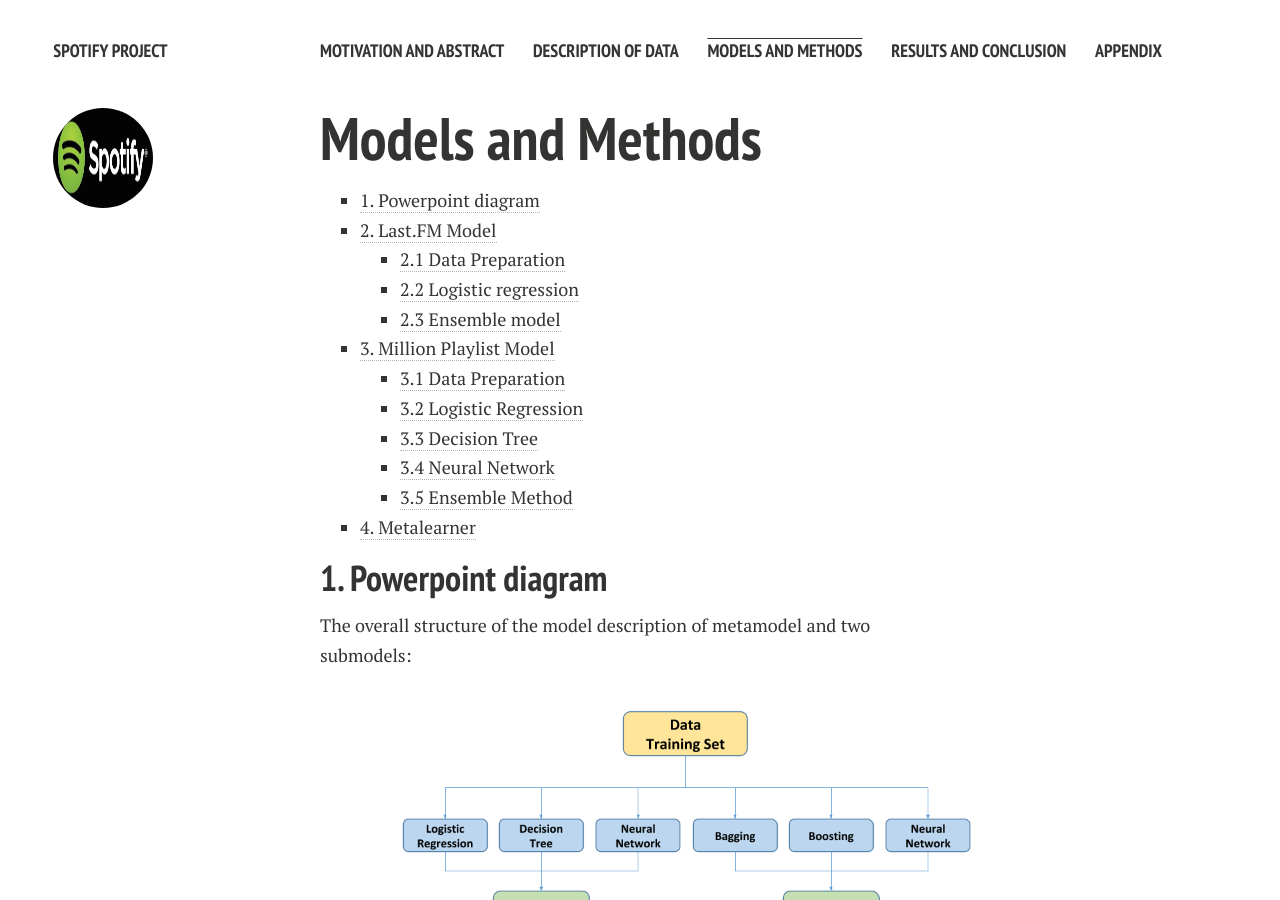
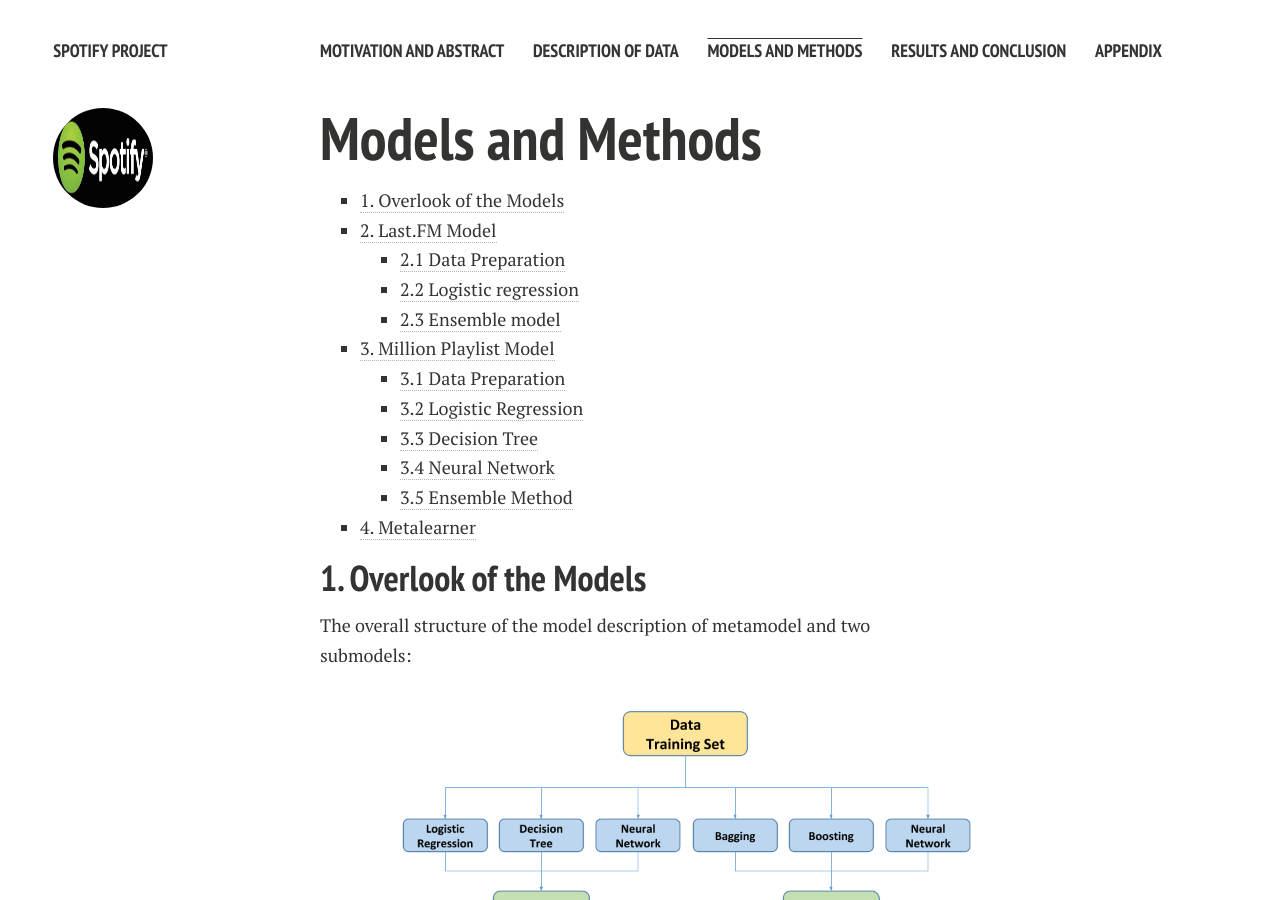
Before and after one commit to lyannaliu/lyannaliu.github.io, a Jekyll site: the page built from modelsandmethods.md, in a window 1280 px wide and 900 px high. Built offline with Jekyll 4.4.1, drawn with Linux system fonts in a browser that asks for light colours; nearby versions of some CDN libraries.

Commit message:
Update modelsandmethods.md

```diff
--- a/modelsandmethods.md
+++ b/modelsandmethods.md
@@ -6,7 +6,7 @@ title: Models and Methods
 
 # Models and Methods
 
-* [1. Powerpoint diagram](#1)
+* [1. Overlook of the Models](#1)
 * [2. Last.FM Model](#2)
     * [2.1 Data Preparation](#2.1)
     * [2.2 Logistic regression](#2.2)
@@ -19,7 +19,7 @@ title: Models and Methods
     * [3.5 Ensemble Method](#3.5)
 * [4. Metalearner](#4)
 
-<h2 id="1">1. Powerpoint diagram</h2>
+<h2 id="1">1. Overlook of the Models</h2>
 The overall structure of the model description of metamodel and two submodels:
 
 ![Fig](/images/Fig.png)
```
